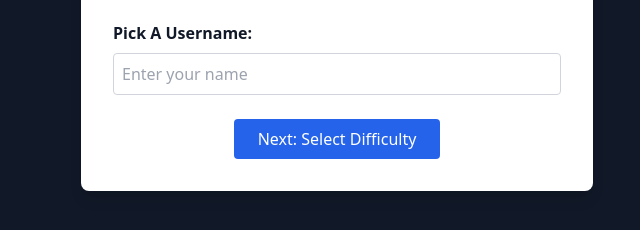
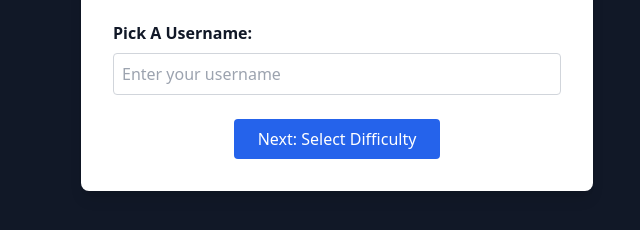
Before and after one commit to Raaaghavagrawal/Countryle-game, a plain HTML site: page index.html in a window 1280 px wide. Shown: the part 340-570 px from the top of the page, 303-943 px from the left. Drawn offline with nearby package versions, Linux system fonts and the light colour scheme.

```diff
--- a/index.html
+++ b/index.html
@@ -29,7 +29,7 @@
         <div id="landing-page" class="block">
             <h1 class="text-3xl font-bold mb-6">Welcome to Country Wordle!</h1>
             <label for="name" class="block text-left font-semibold">Pick A Username:</label>
-            <input type="text" id="name" placeholder="Enter your name" required
+            <input type="text" id="name" placeholder="Enter your username" required
                 class="block w-full mt-2 p-2 border border-gray-300 rounded focus:outline-none focus:ring focus:ring-blue-300">
             <button id="start-difficulty-btn"
                 class="mt-6 bg-blue-600 text-white py-2 px-6 rounded hover:bg-blue-500 transition">
```
